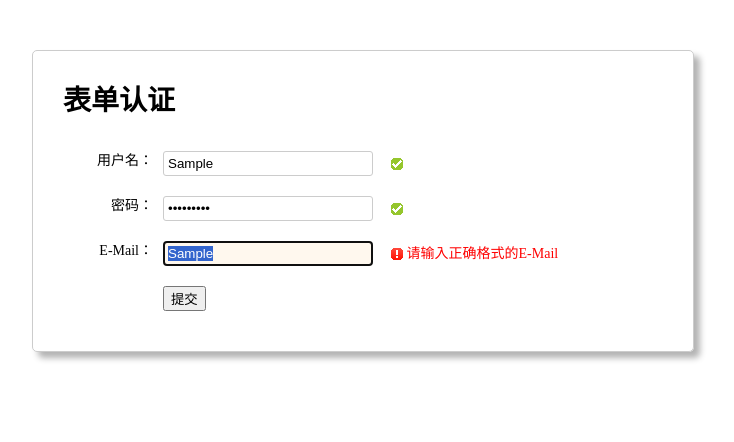
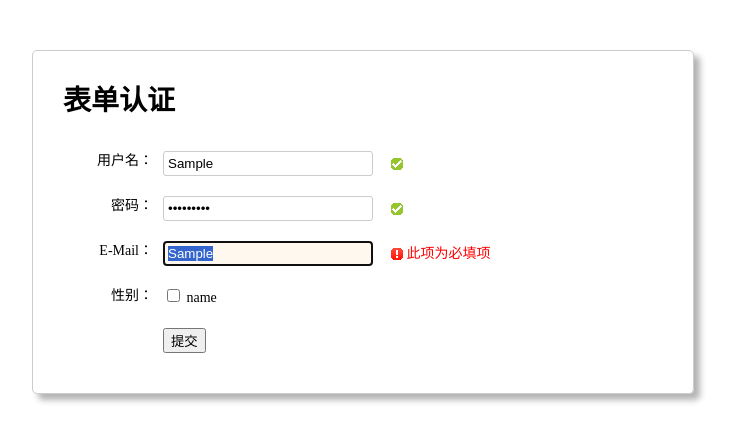
Before and after one commit to namletneg/verifyForm, a plain HTML site: page index.html in a window 1280 px wide. Both pictures are taken after typing "Sample", "Sample123", "Sample" into the empty fields and a click on the button "提交". Shown: the whole page, without its empty margins (277-1011 px from the left). Drawn offline with Linux system fonts and the light colour scheme.

Commit message:
修改
添加输入框为空和复选框的验证

```diff
--- a/index.html
+++ b/index.html
@@ -8,25 +8,33 @@
 <body>
 <div class="wrap-form">
     <h1>表单认证</h1>
-    <form>
+    <form action="javascript:alert('OK')">
         <dl>
             <dt>用户名：</dt>
             <dd>
-                <input class="wrtext" id="name" name="name" type="text">
+                <input class="wrtext mustFill" id="name" name="name" type="text">
                 <span><i class="icon-normal"></i>5-25字符，一个汉字2个字符</span>
             </dd>
         </dl>
         <dl>
             <dt>密码：</dt>
             <dd>
-                <input class="wrtext" id="password" name="password" type="password">
+                <input class="wrtext mustFill" id="password" name="password" type="password">
                 <span><i class="icon-normal"></i>5-25字符，一个汉字2个字符</span>
             </dd>
         </dl>
         <dl>
             <dt>E-Mail：</dt>
             <dd>
-                <input class="wrtext" id="e-mail" name="mail" type="text">
+                <input class="wrtext mustFill" id="e-mail" name="mail" type="text">
+                <span><i class="icon-normal"></i>5-25字符，一个汉字2个字符</span>
+            </dd>
+        </dl>
+        <dl>
+            <dt>性别：</dt>
+            <dd>
+                <input class="mustFill fill" id="checkbox" name="mail" type="checkbox">
+                <label for="checkbox">name</label>
                 <span><i class="icon-normal"></i>5-25字符，一个汉字2个字符</span>
             </dd>
         </dl>
--- a/static/js/forms.js
+++ b/static/js/forms.js
@@ -9,11 +9,11 @@ var Forms = {
             var count = Forms.realLength(value);
             var regular = new RegExp(regString);
             if(count == 0){
-                event.css({'border-color':'#f00','background-color':'#fff8ee'});
+                event.addClass('mustFill').css({'border-color':'#f00','background-color':'#fff8ee'});
                 span.addClass('red-font').html("<i class='icon-error'></i>此项为必填项</span>");
             }
             else if(count < min || count > max){
-                event.css({'border-color':'#f00','background-color':'#fff8ee'});
+                event.addClass('mustFill').css({'border-color':'#f00','background-color':'#fff8ee'});
                 span.addClass('red-font').html("<i class='icon-error'></i>请输入" + min + "-" + max + "个字符</span>")
             }
             else{
@@ -23,24 +23,24 @@ var Forms = {
                         $.getJSON('./static/json/user.json',{name:$(this).val()},function(json){
                             for(i = 0; i < json.length; i++){
                                 if(json[i].name == value){
-                                    event.css({'border-color':'#f00','background-color':'#fff8ee'});
+                                    event.addClass('mustFill').css({'border-color':'#f00','background-color':'#fff8ee'});
                                     span.addClass('red-font').html("<i class='icon-error'></i>企业名称已存在</span>");
                                     break;
                                 }
                                 else{
-                                    event.css({'border-color':'#ccc','background-color':''});
+                                    event.removeClass('mustFill').css({'border-color':'#ccc','background-color':''});
                                     span.removeClass('red-font').html("<i class='icon-ok'></i></span>");
                                 }
                             }
                         });
                     }
                     else{
-                        event.css({'border-color':'#ccc','background-color':''});
+                        event.removeClass('mustFill').css({'border-color':'#ccc','background-color':''});
                         span.removeClass('red-font').html("<i class='icon-ok'></i></span>");
                     }
                 }
                 else{
-                    event.css({'border-color':'#f00','background-color':'#fff8ee'});
+                    event.addClass('mustFill').css({'border-color':'#f00','background-color':'#fff8ee'});
                     span.addClass('red-font').html("<i class='icon-error'></i>"+ spanText + "</span>");
                 }
             }
@@ -68,31 +68,39 @@ Forms.blur($('#name'),'^[A-Za-z0-9\u4e00-\u9fa5]+$' ,'请输入字母或数字
 Forms.blur($('#password'),'^\\w+$' ,'6-16个字符的字母加数字或下划线组合',6,16);
 Forms.blur($('#e-mail'),'^(\\w)+(\\.\\w+)*@(\\w)+((\\.\\w+)+)$','请输入正确格式的E-Mail');
 
-$('input[type=text]').bind('focus',function(){
+
+$('.mustFill:not([type=checkbox])').on('focus',function(){
     $(this).next().show();
 });
-$('input[type=password]').bind('focus',function(){
-    $(this).next().show();
+$('.fill[type=checkbox]').on('click',function(){
+    var $span = $(this).siblings('span');
+    if(this.checked){
+        $(this).removeClass('mustFill');
+        $span.removeClass('red-font').html("<i class='icon-ok'></i></span>").show();
+    } else{
+        $(this).addClass('mustFill');
+        $span.addClass('red-font').html("<i class='icon-error'></i>此项为必填项</span>").show();
+    }
 });
 
 //Fill in the information detection
 $('form').bind('submit',function(){
-    var flag = $('form').find('span.red-font');
-    var again = flag.prev();
-    var winHeight = $(window).height();
-    if(flag.length == 0){
-        //alert($('form').serialize());
-        alert('信息填写成功！')
-    }
-    else{
-        var id = '#' + again[0].id;
-        if($(this).offset().top - winHeight <= 0){
-            again[0].select();
-        }
-        else{
-            var top = $(id).offset().top % winHeight;
-            $(window).scrollTop(top-200);
-            again[0].select();
+    var $mustFill = $('form').find('.mustFill'),
+        $span,
+        id,top,type;
+
+    if($mustFill[0]){
+        id = '#' + $mustFill[0].id;
+        top = $(id).offset().top - 200;
+        type = $mustFill[0].getAttribute('type');
+        $span = $($mustFill[0]).siblings('span');
+
+        $span.addClass('red-font').html("<i class='icon-error'></i>此项为必填项</span>");
+        $(window).scrollTop(top);
+        if(type !== 'checkbox'){
+            $mustFill[0].select();
+        } else{
+            $span.show();
         }
         return false;               //Stop the form submit
     }
```
